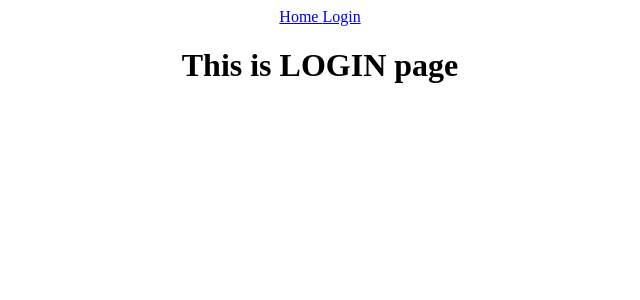
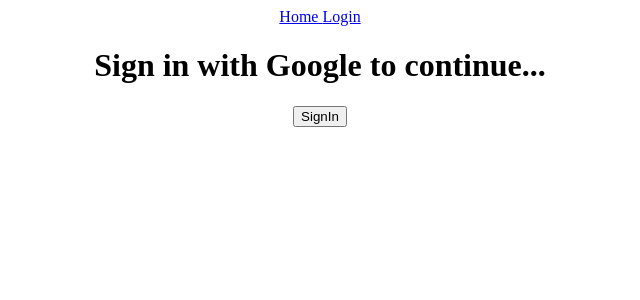
Before and after one commit to Siddhesh-Songire/social-media-app, a React (Create React App) app: page /login in a window 1280 px wide. Shown: the top 300 px of the page, without its empty margins (320-960 px from the left). Built offline with nearby package versions, Linux system fonts and the light colour scheme.

Commit message:
sign in with google using firebase

```diff
--- a/src/config/firebase.ts
+++ b/src/config/firebase.ts
@@ -1,6 +1,7 @@
 // Import the functions you need from the SDKs you need
 import { initializeApp } from "firebase/app";
 import { getAnalytics } from "firebase/analytics";
+import { getAuth, GoogleAuthProvider} from "firebase/auth"
 // TODO: Add SDKs for Firebase products that you want to use
 // https://firebase.google.com/docs/web/setup#available-libraries
 
@@ -19,3 +20,6 @@
 // Initialize Firebase
 const app = initializeApp(firebaseConfig);
 const analytics = getAnalytics(app);
+
+export const auth = getAuth(app);
+export const provider = new GoogleAuthProvider()
--- a/src/pages/login.tsx
+++ b/src/pages/login.tsx
@@ -1,3 +1,15 @@
+import { auth, provider} from "../config/firebase";
+import { signInWithPopup } from "firebase/auth";
+
+
 export const Login = () => {
-    return <h1> This is LOGIN page </h1>
-}
+    const signInWithGoogle = async () => {
+        const result = await signInWithPopup(auth, provider);
+    }
+    return(
+    <div>
+        <p> <h1>Sign in with Google to continue...</h1></p>
+        <button onClick={signInWithGoogle}> SignIn</button>
+    </div>
+    );
+};
```
